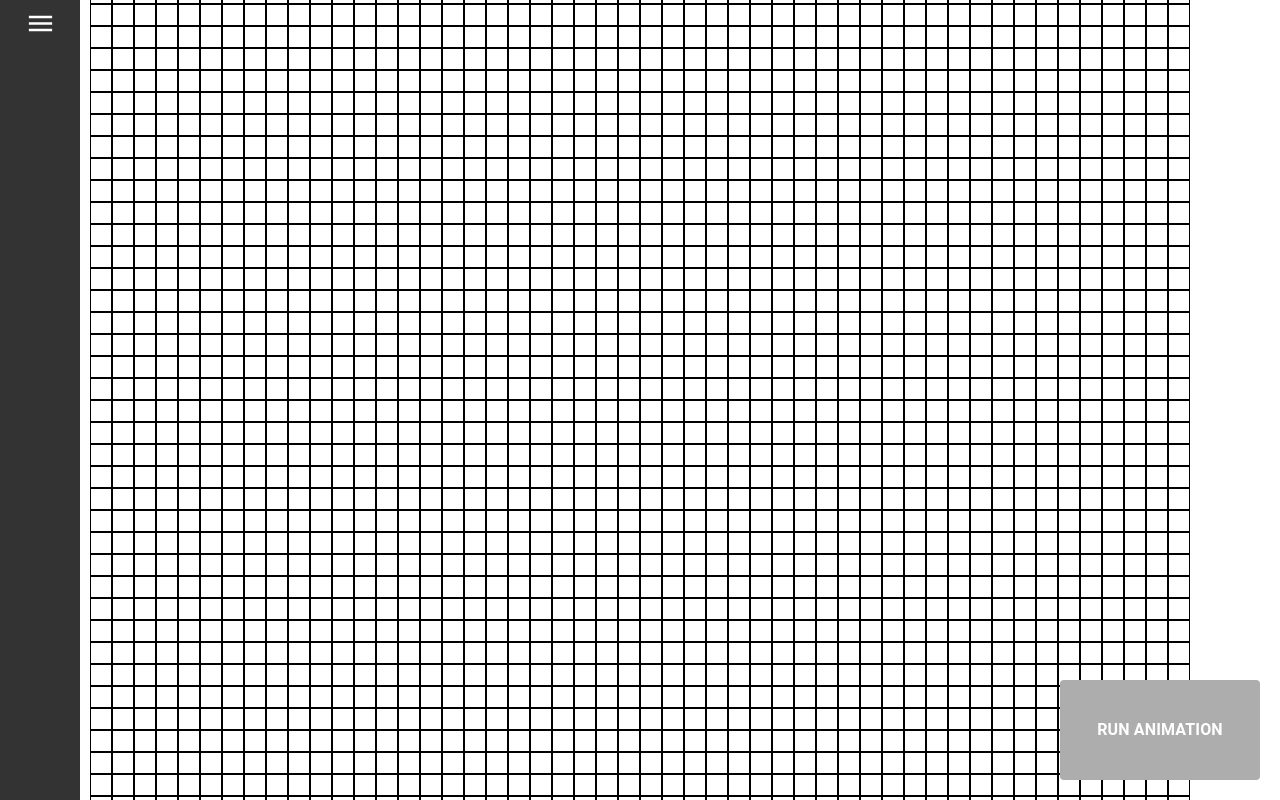
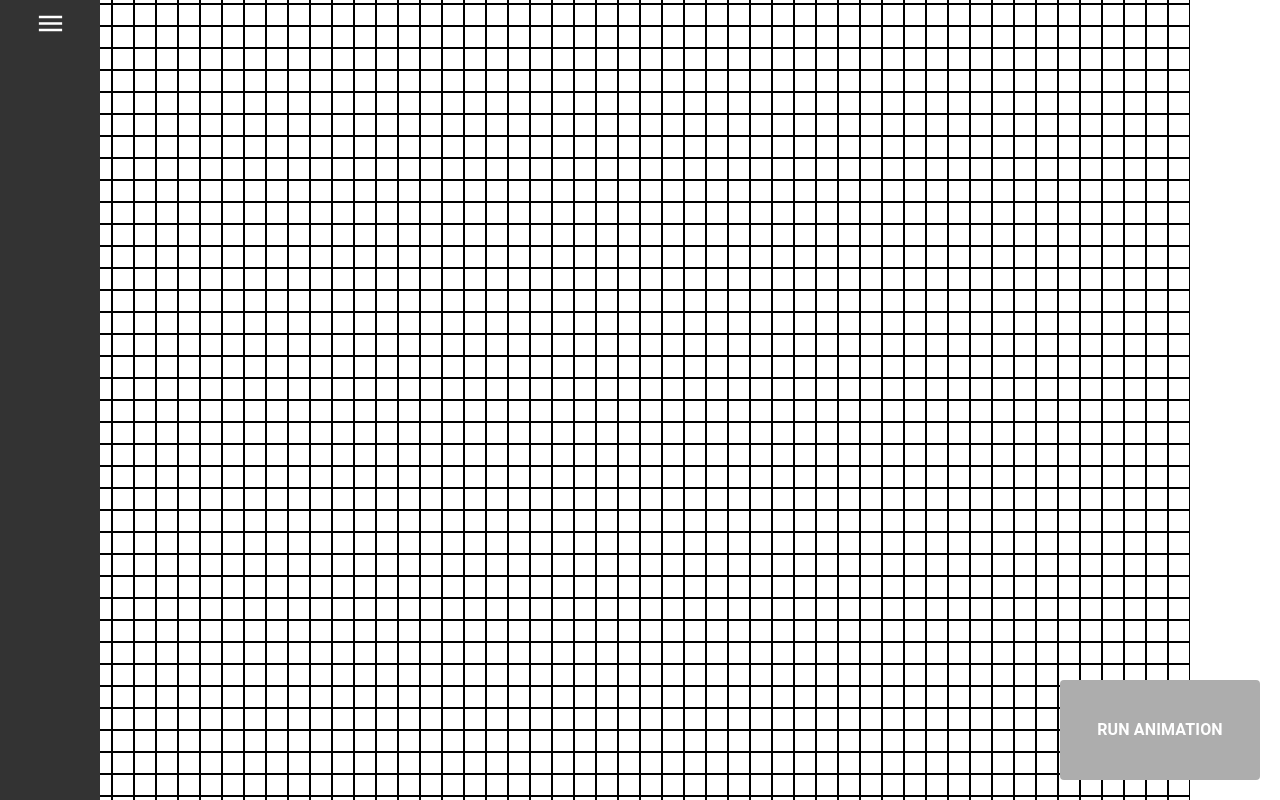
Before and after one commit to DanielTardelli/PathfindingVisualiser, a React (Create React App) app: page / in a window 1280 px wide. Built offline with nearby package versions, Linux system fonts and the light colour scheme; the HTML template or start-up script is replaced by a standard one.

Commit message:
changes to layout

```diff
--- a/src/Components/Layout.js
+++ b/src/Components/Layout.js
@@ -9,6 +9,7 @@ const Layout = (props) => {
     const ref2 = useRef(null);
 
     const [menuOpen, setMenuOpen] = React.useState(false);
+    const [prevWidth, setPrevWidth] = React.useState(null);
 
     let mouseDown = false;
     let mousePos = [null, null];
@@ -47,12 +48,14 @@ const Layout = (props) => {
     const handleMenuOpenClose = () => {
         if (ref2.current) {
             if (menuOpen == false) {
+                setPrevWidth(ref2.current.style.width)
                 ref2.current.style.width = '300px';
                 setMenuOpen(true)
             }
             else {
-                ref2.current.style.width = '5vw';
+                ref2.current.style.width = prevWidth;
                 setMenuOpen(false);
+                setPrevWidth(null);
             }
         }
     }
@@ -61,10 +64,12 @@ const Layout = (props) => {
         <div style={{height: '100vh', width: '100%', display: 'flex'}}>
             <Box ref={ref2} sx={{
             zIndex: 1,
-            position: 'fixed',
+            position: 'absolute',
+            left: 0,
+            top: 0,
             background: '#333333',
-            width:'5vw',
-            minWidth: '80px',
+            width:{xs: '60px', sm: '60px', md: '100px'},
+            minWidth: '60px',
             height: '100%',
             transition: 'width 200ms ease-in-out, background 500ms'}}>
                 <IconButton onClick={handleMenuOpenClose} sx={{position: 'relative', top: '0', right: '0', width: '100%'}}>
@@ -78,6 +83,7 @@ const Layout = (props) => {
                     <MiniMenu/>
                 </>
                 }
+
             </Box>
             <Box ref={ref} sx={{width: '100%', height: '100%', overflow: 'auto'}}>
                     {React.cloneElement(props.children)}
```
Also changed, not shown: 1 other file (tests, documents, lock files or other folders).
